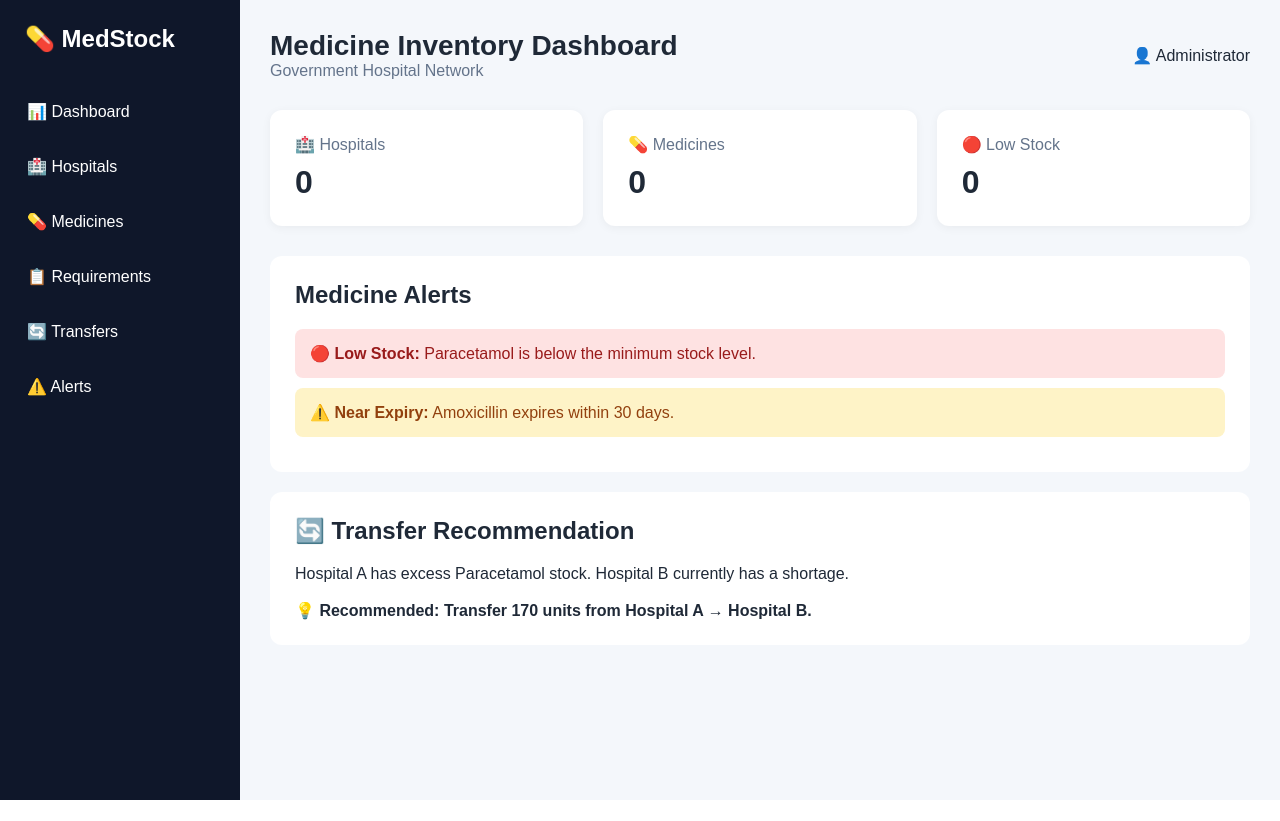
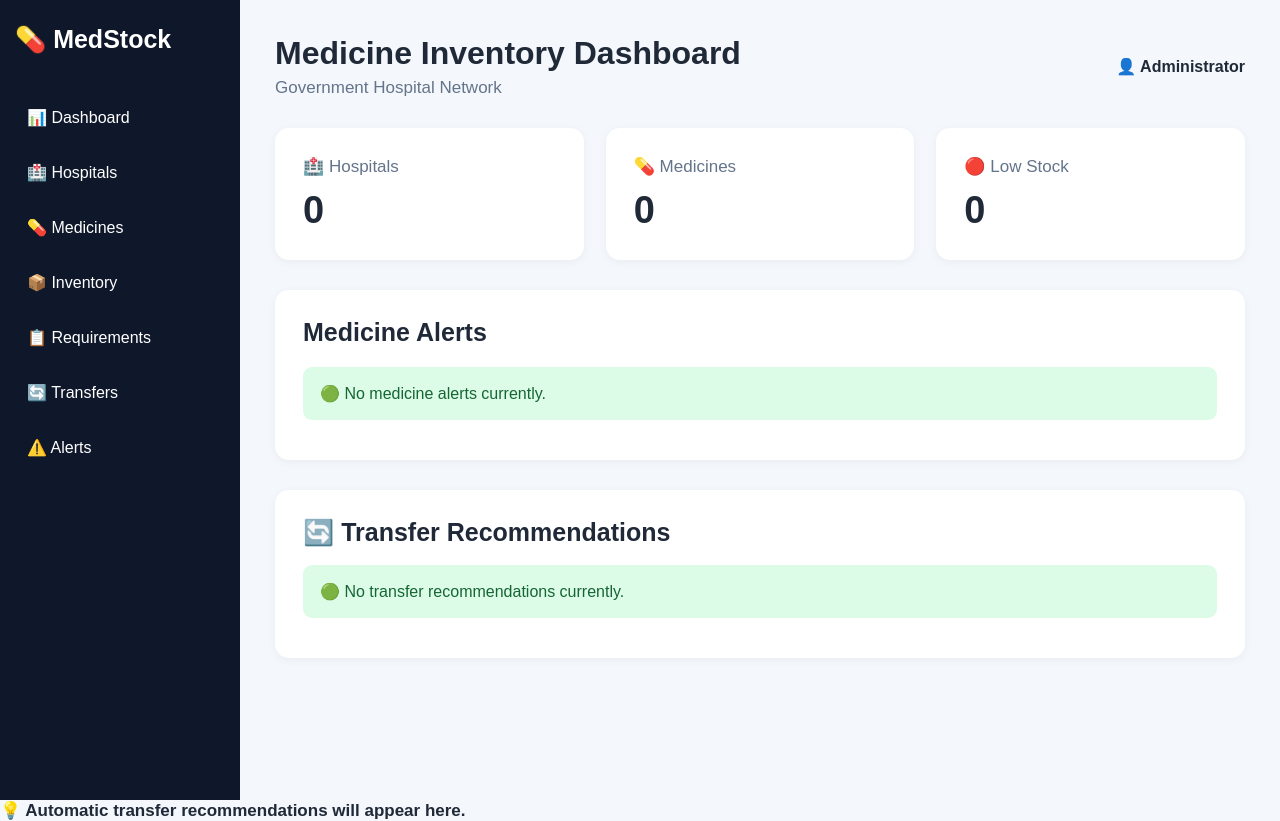
Before and after one commit to rishikesh24-coder/SIH1627-MedStock, a Flask app: page / in a window 1280 px wide. Before the commit the page ends 800 px from the top, so only its background shows below. Run offline with Flask 3, Linux system fonts and the light colour scheme; data that the repository does not hold is empty.

Commit message:
Added automatic transfer recommendations

```diff
--- a/app.py
+++ b/app.py
@@ -1,5 +1,6 @@
 from flask import Flask, render_template, request, redirect
 import sqlite3
+from datetime import date, datetime
 
 
 app = Flask(__name__)
@@ -13,42 +14,236 @@ def get_database_connection():
     return connection
 
 
-# =========================
+# ==================================================
 # DASHBOARD
-# =========================
+# ==================================================
 
 @app.route("/")
 def home():
 
     connection = get_database_connection()
 
+    # -----------------------------------------------
+    # COUNT HOSPITALS
+    # -----------------------------------------------
+
     hospital_count = connection.execute(
         "SELECT COUNT(*) FROM hospitals"
     ).fetchone()[0]
+
+
+    # -----------------------------------------------
+    # COUNT MEDICINES
+    # -----------------------------------------------
 
     medicine_count = connection.execute(
         "SELECT COUNT(*) FROM medicines"
     ).fetchone()[0]
 
-    low_stock_count = connection.execute("""
-        SELECT COUNT(*)
+
+    # -----------------------------------------------
+    # LOW STOCK
+    # -----------------------------------------------
+
+    low_stock_items = connection.execute("""
+        SELECT
+            hospitals.name AS hospital_name,
+            medicines.name AS medicine_name,
+            inventory.stock_quantity,
+            inventory.minimum_stock
         FROM inventory
-        WHERE stock_quantity < minimum_stock
-    """).fetchone()[0]
+        JOIN hospitals
+            ON inventory.hospital_id = hospitals.id
+        JOIN medicines
+            ON inventory.medicine_id = medicines.id
+        WHERE inventory.stock_quantity < inventory.minimum_stock
+    """).fetchall()
+
+
+    # -----------------------------------------------
+    # EXPIRY INFORMATION
+    # -----------------------------------------------
+
+    inventory_items = connection.execute("""
+        SELECT
+            hospitals.name AS hospital_name,
+            medicines.name AS medicine_name,
+            inventory.expiry_date
+        FROM inventory
+        JOIN hospitals
+            ON inventory.hospital_id = hospitals.id
+        JOIN medicines
+            ON inventory.medicine_id = medicines.id
+    """).fetchall()
+
+
+    # -----------------------------------------------
+    # FIND NEAR EXPIRY MEDICINES
+    # -----------------------------------------------
+
+    near_expiry_items = []
+
+    today = date.today()
+
+
+    for item in inventory_items:
+
+        expiry_date = datetime.strptime(
+            item["expiry_date"],
+            "%Y-%m-%d"
+        ).date()
+
+        days_remaining = (expiry_date - today).days
+
+
+        if 0 <= days_remaining <= 30:
+
+            near_expiry_items.append({
+                "hospital_name": item["hospital_name"],
+                "medicine_name": item["medicine_name"],
+                "expiry_date": item["expiry_date"],
+                "days_remaining": days_remaining
+            })
+
+
+    # -----------------------------------------------
+    # TRANSFER RECOMMENDATIONS
+    # -----------------------------------------------
+
+    all_inventory = connection.execute("""
+        SELECT
+            inventory.hospital_id,
+            inventory.medicine_id,
+            hospitals.name AS hospital_name,
+            medicines.name AS medicine_name,
+            inventory.stock_quantity,
+            inventory.minimum_stock
+        FROM inventory
+        JOIN hospitals
+            ON inventory.hospital_id = hospitals.id
+        JOIN medicines
+            ON inventory.medicine_id = medicines.id
+        ORDER BY inventory.medicine_id
+    """).fetchall()
+
+
+    transfer_recommendations = []
+
+
+    # Group inventory by medicine
+    medicine_groups = {}
+
+
+    for item in all_inventory:
+
+        medicine_id = item["medicine_id"]
+
+        if medicine_id not in medicine_groups:
+
+            medicine_groups[medicine_id] = []
+
+        medicine_groups[medicine_id].append(item)
+
+
+    # Find hospitals with excess and shortage
+    for medicine_id, items in medicine_groups.items():
+
+        donors = []
+        recipients = []
+
+
+        for item in items:
+
+            excess = (
+                item["stock_quantity"]
+                - item["minimum_stock"]
+            )
+
+            shortage = (
+                item["minimum_stock"]
+                - item["stock_quantity"]
+            )
+
+
+            # Hospital has excess
+            if excess > 0:
+
+                donors.append({
+                    "hospital_name": item["hospital_name"],
+                    "medicine_name": item["medicine_name"],
+                    "excess": excess
+                })
+
+
+            # Hospital has shortage
+            elif shortage > 0:
+
+                recipients.append({
+                    "hospital_name": item["hospital_name"],
+                    "medicine_name": item["medicine_name"],
+                    "shortage": shortage
+                })
+
+
+        # Match donor with recipient
+        for donor in donors:
+
+            for recipient in recipients:
+
+                transfer_quantity = min(
+                    donor["excess"],
+                    recipient["shortage"]
+                )
+
+
+                if transfer_quantity > 0:
+
+                    transfer_recommendations.append({
+
+                        "medicine_name":
+                            donor["medicine_name"],
+
+                        "from_hospital":
+                            donor["hospital_name"],
+
+                        "to_hospital":
+                            recipient["hospital_name"],
+
+                        "quantity":
+                            transfer_quantity
+
+                    })
+
 
     connection.close()
 
+
+    # -----------------------------------------------
+    # SEND DATA TO HTML
+    # -----------------------------------------------
+
     return render_template(
+
         "index.html",
+
         hospital_count=hospital_count,
+
         medicine_count=medicine_count,
-        low_stock_count=low_stock_count
+
+        low_stock_count=len(low_stock_items),
+
+        low_stock_items=low_stock_items,
+
+        near_expiry_items=near_expiry_items,
+
+        transfer_recommendations=transfer_recommendations
+
     )
 
 
-# =========================
+# ==================================================
 # HOSPITALS
-# =========================
+# ==================================================
 
 @app.route("/hospitals")
 def hospitals():
@@ -67,32 +262,43 @@ def hospitals():
     )
 
 
-# =========================
+# ==================================================
 # ADD HOSPITAL
-# =========================
+# ==================================================
 
 @app.route("/add-hospital", methods=["POST"])
 def add_hospital():
 
     name = request.form["name"]
+
     location = request.form["location"]
+
 
     connection = get_database_connection()
 
+
     connection.execute(
-        "INSERT INTO hospitals (name, location) VALUES (?, ?)",
+        """
+        INSERT INTO hospitals
+        (name, location)
+        VALUES (?, ?)
+        """,
+
         (name, location)
     )
 
+
     connection.commit()
+
     connection.close()
+
 
     return redirect("/hospitals")
 
 
-# =========================
+# ==================================================
 # MEDICINES
-# =========================
+# ==================================================
 
 @app.route("/medicines")
 def medicines():
@@ -111,37 +317,49 @@ def medicines():
     )
 
 
-# =========================
+# ==================================================
 # ADD MEDICINE
-# =========================
+# ==================================================
 
 @app.route("/add-medicine", methods=["POST"])
 def add_medicine():
 
     name = request.form["name"]
+
     category = request.form["category"]
+
 
     connection = get_database_connection()
 
+
     connection.execute(
-        "INSERT INTO medicines (name, category) VALUES (?, ?)",
+        """
+        INSERT INTO medicines
+        (name, category)
+        VALUES (?, ?)
+        """,
+
         (name, category)
     )
 
+
     connection.commit()
+
     connection.close()
+
 
     return redirect("/medicines")
 
 
-# =========================
+# ==================================================
 # INVENTORY
-# =========================
+# ==================================================
 
 @app.route("/inventory")
 def inventory():
 
     connection = get_database_connection()
+
 
     inventory_items = connection.execute("""
         SELECT
@@ -159,40 +377,56 @@ def inventory():
         ORDER BY inventory.id
     """).fetchall()
 
+
     hospitals = connection.execute(
         "SELECT * FROM hospitals ORDER BY name"
     ).fetchall()
+
 
     medicines = connection.execute(
         "SELECT * FROM medicines ORDER BY name"
     ).fetchall()
 
+
     connection.close()
 
+
     return render_template(
+
         "inventory.html",
+
         inventory_items=inventory_items,
+
         hospitals=hospitals,
+
         medicines=medicines
+
     )
 
 
-# =========================
+# ==================================================
 # ADD INVENTORY
-# =========================
+# ==================================================
 
 @app.route("/add-inventory", methods=["POST"])
 def add_inventory():
 
     hospital_id = request.form["hospital_id"]
+
     medicine_id = request.form["medicine_id"]
+
     stock_quantity = request.form["stock_quantity"]
+
     minimum_stock = request.form["minimum_stock"]
+
     expiry_date = request.form["expiry_date"]
+
 
     connection = get_database_connection()
 
-    connection.execute("""
+
+    connection.execute(
+        """
         INSERT INTO inventory
         (
             hospital_id,
@@ -202,19 +436,30 @@ def add_inventory():
             expiry_date
         )
         VALUES (?, ?, ?, ?, ?)
-    """, (
-        hospital_id,
-        medicine_id,
-        stock_quantity,
-        minimum_stock,
-        expiry_date
-    ))
+        """,
+
+        (
+            hospital_id,
+            medicine_id,
+            stock_quantity,
+            minimum_stock,
+            expiry_date
+        )
+    )
+
 
     connection.commit()
+
     connection.close()
+
 
     return redirect("/inventory")
 
 
+# ==================================================
+# START APPLICATION
+# ==================================================
+
 if __name__ == "__main__":
+
     app.run(debug=True)
--- a/templates/index.html
+++ b/templates/index.html
@@ -1,12 +1,16 @@
 <!DOCTYPE html>
 <html lang="en">
+
 <head>
+
     <meta charset="UTF-8">
+
     <meta name="viewport" content="width=device-width, initial-scale=1.0">
 
     <title>MedStock Dashboard</title>
 
     <style>
+
         * {
             margin: 0;
             padding: 0;
@@ -19,25 +23,32 @@
             color: #1f2937;
         }
 
+        /* =========================
+           LAYOUT
+        ========================= */
+
         .container {
             display: flex;
             min-height: 100vh;
         }
 
-        /* Sidebar */
+
+        /* =========================
+           SIDEBAR
+        ========================= */
 
         .sidebar {
             width: 240px;
             background-color: #0f172a;
             color: white;
             padding: 25px 15px;
+            flex-shrink: 0;
         }
 
         .logo {
-            font-size: 24px;
+            font-size: 25px;
             font-weight: bold;
-            margin-bottom: 35px;
-            padding-left: 10px;
+            margin-bottom: 40px;
         }
 
         .menu {
@@ -48,109 +59,178 @@
             padding: 14px 12px;
             margin-bottom: 8px;
             border-radius: 8px;
-            cursor: pointer;
         }
 
         .menu li:hover {
             background-color: #1e293b;
         }
 
-        /* Main content */
+        .menu a {
+            color: white;
+            text-decoration: none;
+            display: block;
+        }
+
+
+        /* =========================
+           MAIN CONTENT
+        ========================= */
 
         .main {
             flex: 1;
-            padding: 30px;
+            padding: 35px;
         }
 
-        .topbar {
+        .header {
             display: flex;
             justify-content: space-between;
             align-items: center;
             margin-bottom: 30px;
         }
 
-        .topbar h1 {
-            font-size: 28px;
+        .header h1 {
+            font-size: 32px;
+            margin-bottom: 6px;
         }
 
-        .hospital-name {
+        .header p {
             color: #64748b;
+            font-size: 17px;
         }
 
-        /* Cards */
+        .administrator {
+            font-size: 16px;
+            font-weight: bold;
+        }
+
+
+        /* =========================
+           STATISTICS CARDS
+        ========================= */
 
         .cards {
             display: grid;
             grid-template-columns: repeat(3, 1fr);
-            gap: 20px;
+            gap: 22px;
             margin-bottom: 30px;
         }
 
         .card {
-            background: white;
-            padding: 25px;
-            border-radius: 12px;
-            box-shadow: 0 2px 10px rgba(0, 0, 0, 0.05);
+            background-color: white;
+            padding: 28px;
+            border-radius: 14px;
+            box-shadow: 0 2px 10px rgba(0,0,0,0.05);
         }
 
         .card-title {
             color: #64748b;
-            margin-bottom: 10px;
+            font-size: 17px;
+            margin-bottom: 12px;
         }
 
         .card-number {
-            font-size: 32px;
+            font-size: 38px;
             font-weight: bold;
         }
 
-        /* Alerts */
 
-        .section {
-            background: white;
-            padding: 25px;
-            border-radius: 12px;
-            margin-bottom: 20px;
+        /* =========================
+           ALERTS
+        ========================= */
+
+        .alerts-section {
+            background-color: white;
+            padding: 28px;
+            border-radius: 14px;
+            margin-bottom: 30px;
+            box-shadow: 0 2px 10px rgba(0,0,0,0.05);
         }
 
-        .section h2 {
+        .alerts-section h2 {
             margin-bottom: 20px;
+            font-size: 25px;
         }
 
         .alert {
-            padding: 15px;
-            border-radius: 8px;
-            margin-bottom: 10px;
+            padding: 17px;
+            border-radius: 9px;
+            margin-bottom: 12px;
+            font-size: 16px;
         }
 
-        .low-stock {
+        .low-alert {
             background-color: #fee2e2;
             color: #991b1b;
         }
 
-        .expiry {
+        .expiry-alert {
             background-color: #fef3c7;
             color: #92400e;
         }
 
-        /* Responsive */
+        .good-alert {
+            background-color: #dcfce7;
+            color: #166534;
+        }
 
-        @media (max-width: 800px) {
-            .sidebar {
-                width: 180px;
+
+        /* =========================
+           TRANSFER RECOMMENDATION
+        ========================= */
+
+        .transfer-section {
+            background-color: white;
+            padding: 28px;
+            border-radius: 14px;
+            box-shadow: 0 2px 10px rgba(0,0,0,0.05);
         }
+
+        .transfer-section h2 {
+            font-size: 25px;
+            margin-bottom: 18px;
+        }
+
+        .transfer-text {
+            font-size: 17px;
+            margin-bottom: 15px;
+        }
+
+        .recommendation {
+            font-size: 17px;
+            font-weight: bold;
+        }
+
+
+        /* =========================
+           RESPONSIVE
+        ========================= */
+
+        @media (max-width: 900px) {
 
             .cards {
                 grid-template-columns: 1fr;
             }
+
+            .sidebar {
+                width: 200px;
             }
+
+        }
+
     </style>
+
 </head>
+
 
 <body>
 
+
 <div class="container">
 
-    <!-- Sidebar -->
+
+    <!-- =========================
+         SIDEBAR
+    ========================= -->
 
     <aside class="sidebar">
 
@@ -158,48 +238,93 @@
             💊 MedStock
         </div>
 
+
         <ul class="menu">
 
-            <li>📊 Dashboard</li>
+            <li>
+                <a href="/">
+                    📊 Dashboard
+                </a>
+            </li>
 
-            <li>🏥 Hospitals</li>
+            <li>
+                <a href="/hospitals">
+                    🏥 Hospitals
+                </a>
+            </li>
 
-            <li>💊 Medicines</li>
+            <li>
+                <a href="/medicines">
+                    💊 Medicines
+                </a>
+            </li>
 
-            <li>📋 Requirements</li>
+            <li>
+                <a href="/inventory">
+                    📦 Inventory
+                </a>
+            </li>
 
-            <li>🔄 Transfers</li>
+            <li>
+                📋 Requirements
+            </li>
 
-            <li>⚠️ Alerts</li>
+            <li>
+                🔄 Transfers
+            </li>
+
+            <li>
+                ⚠️ Alerts
+            </li>
 
         </ul>
 
     </aside>
 
 
-    <!-- Main Content -->
+
+    <!-- =========================
+         MAIN
+    ========================= -->
 
     <main class="main">
 
-        <div class="topbar">
+
+        <!-- HEADER -->
+
+        <div class="header">
 
             <div>
-                <h1>Medicine Inventory Dashboard</h1>
-                <p class="hospital-name">
+
+                <h1>
+                    Medicine Inventory Dashboard
+                </h1>
+
+                <p>
                     Government Hospital Network
                 </p>
+
             </div>
 
-            <div>
+
+            <div class="administrator">
+
                 👤 Administrator
+
             </div>
 
         </div>
 
 
-        <!-- Dashboard Cards -->
+
+        <!-- =========================
+             STATISTICS
+        ========================= -->
 
         <div class="cards">
+
+
+            <!-- HOSPITALS -->
 
             <div class="card">
 
@@ -208,10 +333,16 @@
                 </div>
 
                 <div class="card-number">
+
                     {{ hospital_count }}
-</div>
+
                 </div>
 
+            </div>
+
+
+
+            <!-- MEDICINES -->
 
             <div class="card">
 
@@ -220,11 +351,16 @@
                 </div>
 
                 <div class="card-number">
+
                     {{ medicine_count }}
+
                 </div>
 
             </div>
 
+
+
+            <!-- LOW STOCK -->
 
             <div class="card">
 
@@ -233,69 +369,188 @@
                 </div>
 
                 <div class="card-number">
+
                     {{ low_stock_count }}
-</div>
 
                 </div>
 
             </div>
 
 
-        <!-- Alerts -->
+        </div>
 
-        <div class="section">
 
-            <h2>Medicine Alerts</h2>
 
-            <div class="alert low-stock">
+        <!-- =========================
+             MEDICINE ALERTS
+        ========================= -->
 
-                🔴 <strong>Low Stock:</strong>
+        <div class="alerts-section">
 
-                Paracetamol is below the minimum stock level.
+
+            <h2>
+                Medicine Alerts
+            </h2>
+
+
+            <!-- LOW STOCK ALERTS -->
+
+            {% for item in low_stock_items %}
+
+            <div class="alert low-alert">
+
+                🔴
+
+                <strong>
+                    Low Stock:
+                </strong>
+
+                {{ item["medicine_name"] }}
+
+                at
+
+                {{ item["hospital_name"] }}
+
+                has only
+
+                {{ item["stock_quantity"] }}
+
+                units.
+
+                Minimum required:
+
+                {{ item["minimum_stock"] }}.
+
+            </div>
+
+            {% endfor %}
+
+
+
+            <!-- NEAR EXPIRY ALERTS -->
+
+            {% for item in near_expiry_items %}
+
+            <div class="alert expiry-alert">
+
+                ⚠️
+
+                <strong>
+                    Near Expiry:
+                </strong>
+
+                {{ item["medicine_name"] }}
+
+                at
+
+                {{ item["hospital_name"] }}
+
+                expires in
+
+                {{ item["days_remaining"] }}
+
+                days.
+
+            </div>
+
+            {% endfor %}
+
+
+
+            <!-- NO ALERTS -->
+
+            {% if not low_stock_items and not near_expiry_items %}
+
+            <div class="alert good-alert">
+
+                🟢
+
+                No medicine alerts currently.
+
+            </div>
+
+            {% endif %}
+
 
         </div>
 
 
-            <div class="alert expiry">
 
-                ⚠️ <strong>Near Expiry:</strong>
+        <!-- =========================
+             TRANSFER RECOMMENDATION
+        ========================= -->
 
-                Amoxicillin expires within 30 days.
+        <div class="transfer-section">
+
+    <h2>
+        🔄 Transfer Recommendations
+    </h2>
+
+
+    {% for recommendation in transfer_recommendations %}
+
+    <div class="alert good-alert">
+
+        💡
+
+        <strong>
+            Recommended Transfer:
+        </strong>
+
+        Transfer
+
+        {{ recommendation["quantity"] }}
+
+        units of
+
+        {{ recommendation["medicine_name"] }}
+
+        from
+
+        {{ recommendation["from_hospital"] }}
+
+        →
+
+        {{ recommendation["to_hospital"] }}.
 
     </div>
+
+    {% endfor %}
+
+
+    {% if not transfer_recommendations %}
+
+    <div class="alert good-alert">
+
+        🟢
+
+        No transfer recommendations currently.
+
+    </div>
+
+    {% endif %}
+
+
+</div>
+            </div>
+
+
+            <div class="recommendation">
+
+                💡 Automatic transfer recommendations
+                will appear here.
 
             </div>
 
 
-        <!-- Transfer -->
+        </div>
 
-        <div class="section">
 
-            <h2>🔄 Transfer Recommendation</h2>
+    </main>
 
-            <p>
-
-                Hospital A has excess Paracetamol stock.
-
-                Hospital B currently has a shortage.
-
-            </p>
-
-            <br>
-
-            <strong>
-
-                💡 Recommended:
-
-                Transfer 170 units from Hospital A → Hospital B.
-
-            </strong>
 
 </div>
 
-    </main>
-
-</div>
 
 </body>
 
```
Lines whose indentation alone changed are shown as unchanged.
